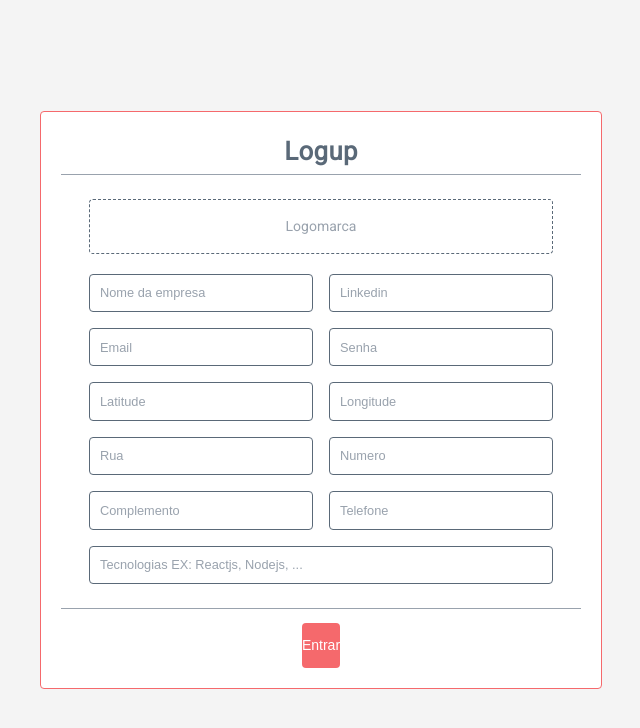
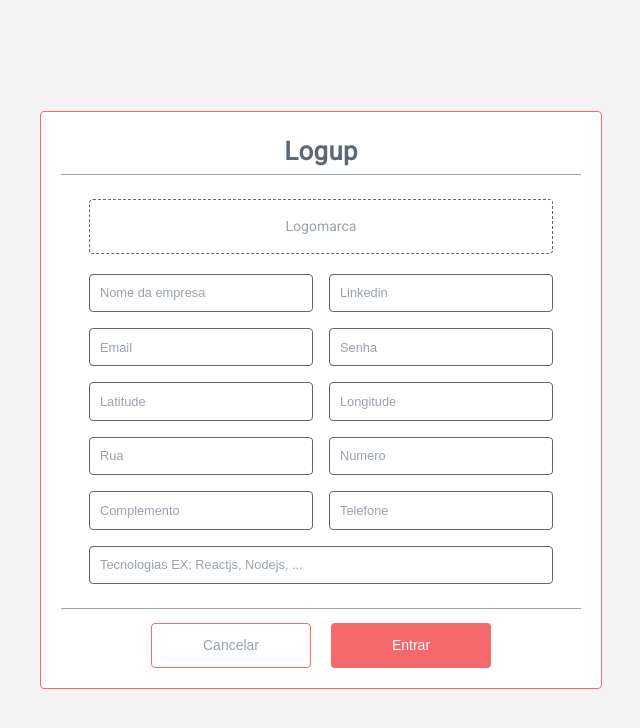
Before and after one commit to cybercris/coworking-frontend, a React (Create React App) app: page /logup in a window 1280 px wide. Shown: the top 728 px of the page, without its empty margins (319-959 px from the left). Built offline with nearby package versions, Linux system fonts and the light colour scheme; the HTML template or start-up script is replaced by a standard one.

Commit message:
layout done

```diff
--- a/src/pages/Logup/index.js
+++ b/src/pages/Logup/index.js
@@ -1,7 +1,7 @@
 import React, { useState } from 'react';
 
-import { Container, Box, Title, BButton } from '../Login/styles';
-import { Form, InputData, InputFile, Grid } from './styles';
+import { Container, Box, Title } from '../Login/styles';
+import { Form, InputData, InputFile, Grid, SButton, Actions } from './styles';
 
 export default function Logup() {
   const [fileName, setFileName] = useState('Logomarca');
@@ -93,7 +93,10 @@ export default function Logup() {
             big
           />
         </Form>
-        <BButton type="submit" title="Entrar" />
+        <Actions>
+          <SButton type="submit" title="Cancelar" bgWhite />
+          <SButton type="submit" title="Entrar" />
+        </Actions>
       </Box>
     </Container>
   );
--- a/src/pages/Logup/styles.js
+++ b/src/pages/Logup/styles.js
@@ -43,9 +43,19 @@ export const InputFile = styled(Input)`
   text-align: center;
 `;
 
+export const Actions = styled.div`
+  display: flex;
+  align-items: center;
+`;
+
 export const SButton = styled(Button)`
+  width: 10rem;
   height: 2.8rem;
-  background-color: ${colors.tertiary};
-  border: 0.5px;
+  color: ${props => (!props.bgWhite ? colors.secondary : colors.lighter)};
+  background-color: ${props =>
+    !props.bgWhite ? colors.tertiary : colors.secondary};
+  border: ${props => (!props.bgWhite ? 0 : `1px solid ${colors.tertiary}`)};
   border-radius: 4px;
+  margin-right: ${props => (props.bgWhite ? '10px' : '0')};
+  margin-left: ${props => (!props.bgWhite ? '10px' : '0')};
 `;
```
